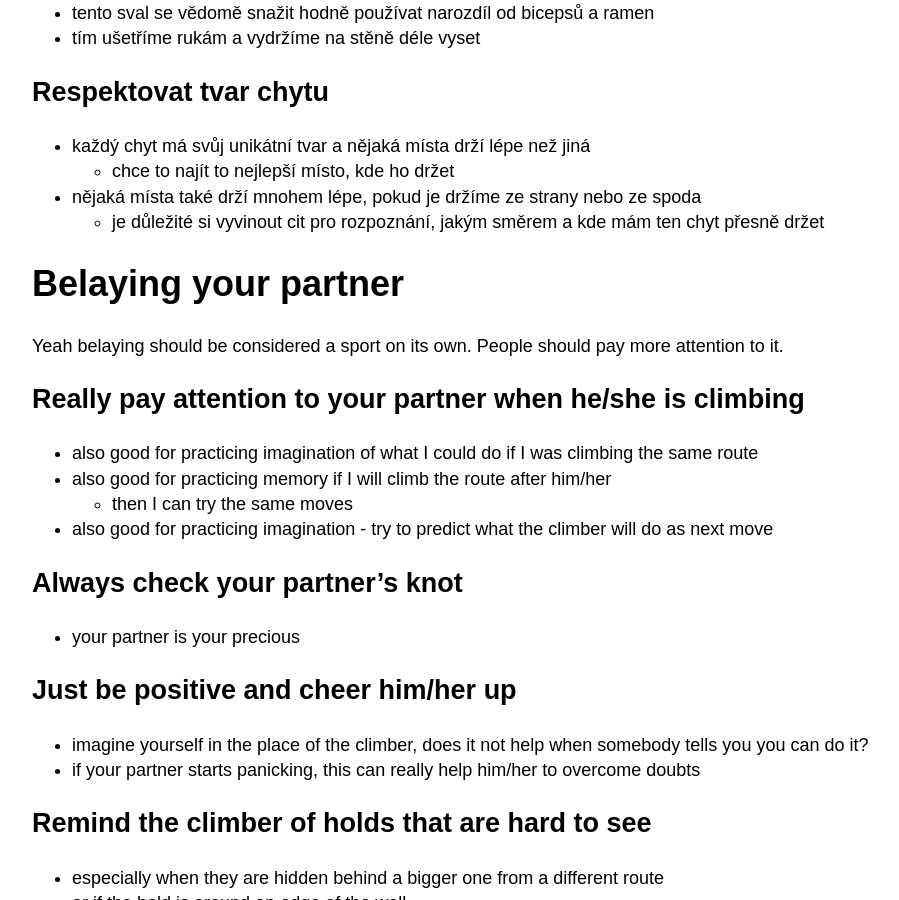
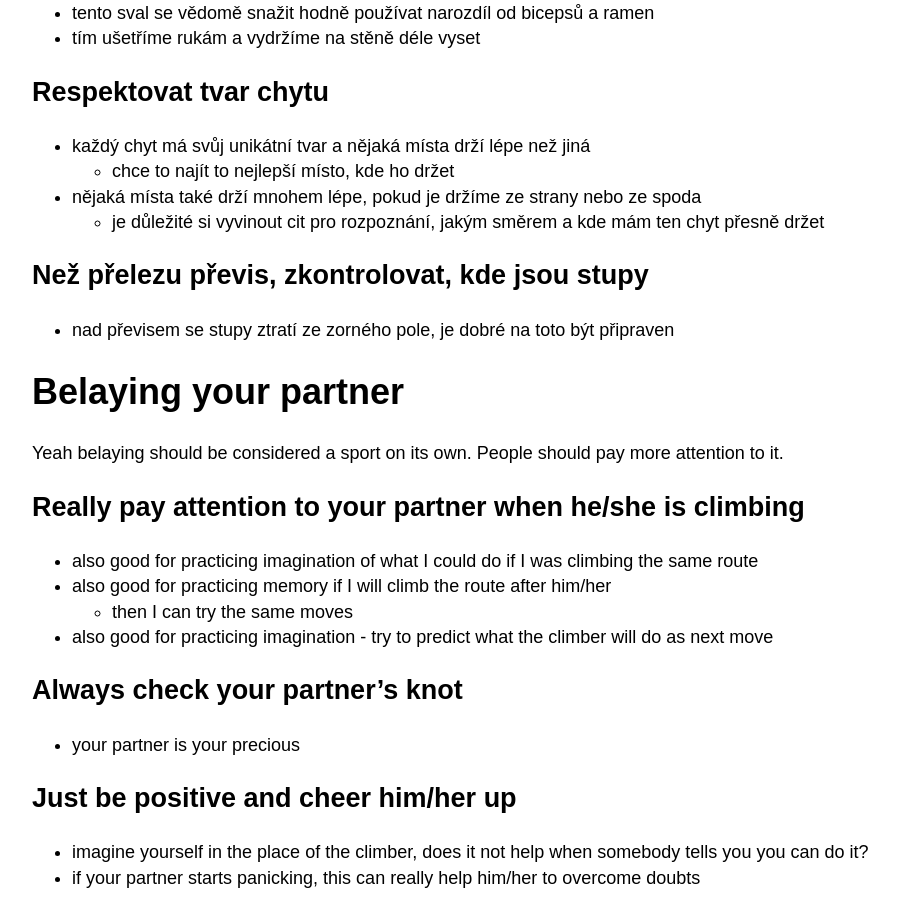
Before and after one commit to hartmaj2/hartmaj2.github.io, a Jekyll site: the page built from sections/sports/climbing.md, in a window 1280 px wide and 900 px high, scrolled down 2388 px. Shown: the whole window, without its empty margins (158-1057 px from the left). Built offline with Jekyll 4.4.1, drawn with Linux system fonts in a browser that asks for light colours.

Commit message:
Update climbing

```diff
--- a/sections/sports/climbing.md
+++ b/sections/sports/climbing.md
@@ -84,6 +84,9 @@ Tady jsou typy a triky, které je dobré mít během lezení na paměti:
 - nějaká místa také drží mnohem lépe, pokud je držíme ze strany nebo ze spoda
   - je důležité si vyvinout cit pro rozpoznání, jakým směrem a kde mám ten chyt přesně držet
 
+## Než přelezu převis, zkontrolovat, kde jsou stupy
+- nad převisem se stupy ztratí ze zorného pole, je dobré na toto být připraven
+
 # Belaying your partner
 
 Yeah belaying should be considered a sport on its own. People should pay more attention to it.
```
